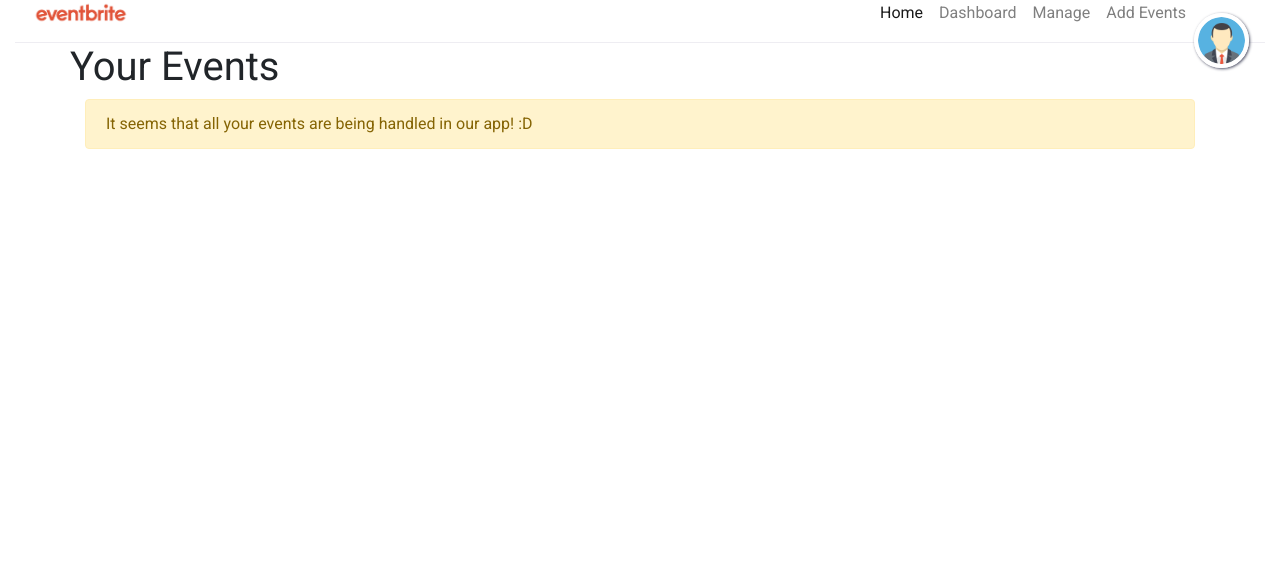
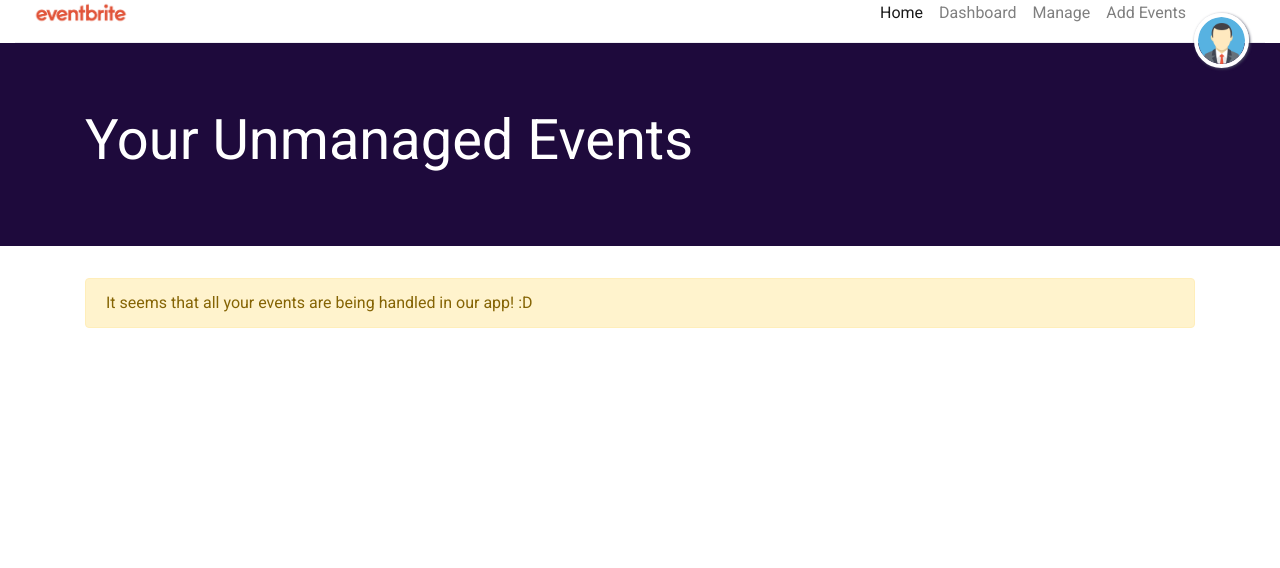
Before and after one commit to evbeda/post-registration, a Django app: template documentsManager/templates/events.html in a window 1280 px wide. Shown: the part 16-584 px from the top of the page. Run offline with Django 3.2, Linux system fonts and the light colour scheme; the template is opened without the code that fills it, so the values that code supplies are empty; some libraries are stand-ins or nearby versions.

Commit message:
fix templates

```diff
--- a/documentsManager/templates/doc_form.html
+++ b/documentsManager/templates/doc_form.html
@@ -1,6 +1,4 @@
 {% extends "base.html" %} {% block content %}
-
-<div class="container-fluid">
 <div class="jumbotron jumbotron-fluid">
     <div class="container">
         <h1 class="display-4">{{ event.name }}</h1>
@@ -40,7 +38,6 @@
         </div>
     </form>
 </div>
-</div>
 <script src="https://cdnjs.cloudflare.com/ajax/libs/jquery/3.3.1/jquery.min.js"></script>
 <script type="text/javascript">
     const divFiles = $(".doc_req_file");
--- a/documentsManager/templates/docs.html
+++ b/documentsManager/templates/docs.html
@@ -1,16 +1,15 @@
 {% extends "base.html" %} {% block content %}
 
-<div class="container-fluid">
 <div class="jumbotron jumbotron-fluid">
     <div class="container">
         <h1 class="display-4">{{ event.name }}</h1>
         <p class="lead">{{ event.start }}</p>
     </div>
 </div>
+<div class="container">
 <div class="text-right">
-        <a class="btn btn-primary" href="{% url 'doc_form' event.id %}" role="button">Add</a>
+    <a class="btn btn-primary" href="{% url 'doc_form' event.id %}" role="button">      Add</a>
     </div>
-    <div class="container">
     <div class="row">
         <div class="col">
             <h2 class="doc-list__title">File Documentation</h2>
@@ -125,5 +124,4 @@
         </div>
     </div>
 </div>
-</div>
 {% endblock content %}
--- a/documentsManager/templates/events.html
+++ b/documentsManager/templates/events.html
@@ -1,9 +1,11 @@
 {% extends "base.html" %} {% block content %}
 
+<div class="jumbotron jumbotron-fluid">
+    <div class="container">
+        <h1 class="display-4">Your Unmanaged Events</h1>
+    </div>
+</div>
 <div class="container">
-    <div class="row">
-        <h1>Your Events</h1>
-    </div>
     {% if not events %}
     <div class="alert alert-warning" role="alert">
         It seems that all your events are being handled in our app! :D
--- a/documentsManager/templates/home.html
+++ b/documentsManager/templates/home.html
@@ -17,11 +17,14 @@
 				<img class="card-img-top" src="{{ event.logo }}" alt="Card image cap">
 				<div class="card-body">
 					<h5 class="card-title">{{ event.name }}</h5>
+					<i>
+
 					<p class="card-text">
 						{% if event.description %} {{ event.description }} {% else %}
 						<i>No description</i>
 						{% endif %}
 					</p>
+					</i>
 					<a href="{% url 'docs' event.id %}" class="btn btn-link pl-0">Edit Documentation</a>
 				</div>
 			</div>
```
Lines whose indentation alone changed are shown as unchanged.
